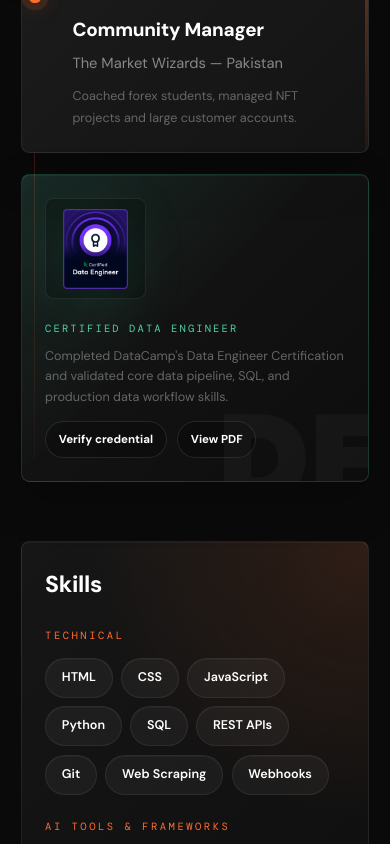
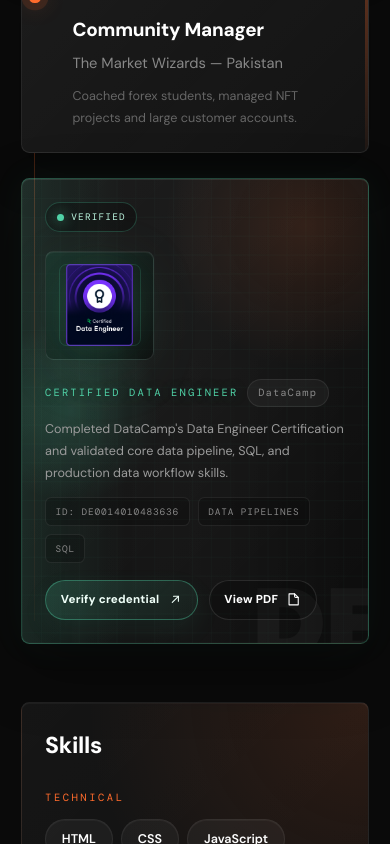
Before and after one commit to akhi-labs/portfolio, a Next.js app: page / in a window 390 px wide. Shown: the part 3705-4549 px from the top of the page. Built offline with nearby package versions, Linux system fonts and the light colour scheme.

Commit message:
Enhance certification card design

```diff
--- a/app/globals.css
+++ b/app/globals.css
@@ -693,98 +693,248 @@ main { padding-top: 60px; }
 .credential-card {
   position: relative;
   display: grid;
-  grid-template-columns: 112px 1fr;
-  gap: 20px;
-  align-items: center;
-  padding: 22px;
-  margin-top: 4px;
-  border: 1px solid rgba(36,154,121,0.28);
+  grid-template-columns: 124px 1fr;
+  gap: 24px;
+  align-items: stretch;
+  padding: 24px 24px 22px;
+  margin-top: 8px;
+  border: 1px solid rgba(80,210,167,0.28);
   border-radius: 8px;
   background:
-    linear-gradient(135deg, rgba(36,154,121,0.16), transparent 46%),
-    linear-gradient(135deg, rgba(255,255,255,0.055), rgba(255,255,255,0.014));
-  box-shadow: inset 0 1px 0 rgba(255,255,255,0.05), 0 18px 44px rgba(0,0,0,0.24);
+    linear-gradient(90deg, rgba(80,210,167,0.11), transparent 30%),
+    radial-gradient(circle at 14% 50%, rgba(80,210,167,0.18), transparent 24%),
+    radial-gradient(circle at 82% 10%, rgba(255,107,44,0.12), transparent 28%),
+    linear-gradient(135deg, rgba(255,255,255,0.07), rgba(255,255,255,0.014));
+  box-shadow:
+    inset 0 1px 0 rgba(255,255,255,0.07),
+    inset 0 0 0 1px rgba(255,255,255,0.015),
+    0 24px 64px rgba(0,0,0,0.32),
+    0 0 36px rgba(80,210,167,0.05);
   overflow: hidden;
+  transition: border-color 0.28s var(--ease-out), transform 0.28s var(--ease-out), box-shadow 0.28s var(--ease-out);
+}
+
+.credential-card::before {
+  content: '';
+  position: absolute;
+  inset: 0;
+  background:
+    linear-gradient(90deg, transparent, rgba(255,255,255,0.06), transparent),
+    linear-gradient(rgba(80,210,167,0.06) 1px, transparent 1px),
+    linear-gradient(90deg, rgba(80,210,167,0.05) 1px, transparent 1px);
+  background-size: 100% 100%, 18px 18px, 18px 18px;
+  background-position: -110% 0, 0 0, 0 0;
+  opacity: 0.45;
+  pointer-events: none;
+}
+
+.credential-card:hover {
+  transform: translateY(-4px);
+  border-color: rgba(80,210,167,0.5);
+  box-shadow:
+    inset 0 1px 0 rgba(255,255,255,0.08),
+    inset 0 0 0 1px rgba(255,255,255,0.02),
+    0 30px 78px rgba(0,0,0,0.4),
+    0 0 46px rgba(80,210,167,0.08);
 }
 
 .credential-card::after {
   content: 'DE';
   position: absolute;
-  right: -10px;
-  bottom: -38px;
+  right: -18px;
+  bottom: -46px;
   font-family: var(--font-poppins), sans-serif;
-  font-size: 118px;
+  font-size: 138px;
   font-weight: 900;
   line-height: 1;
-  color: rgba(255,255,255,0.035);
+  color: rgba(255,255,255,0.04);
   pointer-events: none;
 }
 
+.credential-status {
+  position: absolute;
+  top: 16px;
+  right: 18px;
+  z-index: 2;
+  display: inline-flex;
+  align-items: center;
+  gap: 7px;
+  min-height: 28px;
+  padding: 5px 10px;
+  border: 1px solid rgba(80,210,167,0.24);
+  border-radius: 999px;
+  background: rgba(0,0,0,0.24);
+  color: #bdf7e1;
+  font-family: var(--font-dm-mono), monospace;
+  font-size: 9px;
+  letter-spacing: 1.1px;
+  text-transform: uppercase;
+}
+
+.credential-status span {
+  width: 7px;
+  height: 7px;
+  border-radius: 999px;
+  background: #50d2a7;
+  box-shadow: 0 0 12px rgba(80,210,167,0.8);
+}
+
 .credential-badge-wrap {
-  width: 112px;
-  height: 112px;
+  width: 124px;
+  min-height: 124px;
   display: grid;
   place-items: center;
   border-radius: 8px;
-  background: rgba(0,0,0,0.26);
+  background:
+    linear-gradient(135deg, rgba(80,210,167,0.14), rgba(0,0,0,0.2)),
+    rgba(0,0,0,0.34);
+  border: 1px solid rgba(255,255,255,0.1);
+  box-shadow: inset 0 1px 0 rgba(255,255,255,0.05);
+  position: relative;
+  z-index: 1;
+}
+
+.credential-badge-wrap::before {
+  content: '';
+  position: absolute;
+  inset: 12px;
+  border-radius: 7px;
+  border: 1px solid rgba(80,210,167,0.17);
+  pointer-events: none;
+}
+
+.credential-badge-wrap::after {
+  content: '';
+  position: absolute;
+  inset: 22px;
+  border-radius: 999px;
+  background: rgba(80,210,167,0.1);
+  filter: blur(16px);
+  pointer-events: none;
+}
+
+.credential-badge-wrap img {
+  width: 92px;
+  height: 92px;
+  object-fit: contain;
+  filter: drop-shadow(0 14px 30px rgba(80,210,167,0.2));
+  position: relative;
+  z-index: 1;
+}
+
+.credential-content {
+  position: relative;
+  z-index: 1;
+  min-width: 0;
+  padding: 6px 0 2px;
+}
+
+.credential-heading-row {
+  display: flex;
+  align-items: center;
+  gap: 12px;
+  flex-wrap: wrap;
+}
+
+.credential-eyebrow {
+  display: inline-flex;
+  align-items: center;
+  min-height: 26px;
+  font-family: var(--font-dm-mono), monospace;
+  font-size: 11px;
+  color: #50d2a7;
+  letter-spacing: 2.8px;
+  text-shadow: 0 0 18px rgba(80,210,167,0.28);
+}
+
+.credential-issuer {
+  display: inline-flex;
+  align-items: center;
+  min-height: 24px;
+  padding: 4px 10px;
+  border-radius: 999px;
   border: 1px solid rgba(255,255,255,0.08);
-}
-
-.credential-badge-wrap img {
-  width: 88px;
-  height: 88px;
-  object-fit: contain;
-  filter: drop-shadow(0 12px 26px rgba(36,154,121,0.18));
-}
-
-.credential-eyebrow {
-  display: block;
-  margin-bottom: 6px;
+  background: rgba(255,255,255,0.04);
+  color: var(--text-secondary);
   font-family: var(--font-dm-mono), monospace;
   font-size: 10px;
-  color: #50d2a7;
-  letter-spacing: 2px;
-}
-
-.credential-content h3 {
-  font-size: 18px;
-  font-weight: 800;
-  margin-bottom: 6px;
+  letter-spacing: 1px;
 }
 
 .credential-content p {
-  max-width: 420px;
-  color: var(--text-tertiary);
+  max-width: 540px;
+  color: #9b9b9b;
   font-size: 12px;
-  line-height: 1.6;
-  margin-top: 8px;
+  line-height: 1.75;
+  margin-top: 10px;
+}
+
+.credential-meta {
+  display: flex;
+  flex-wrap: wrap;
+  gap: 8px;
+  margin-top: 13px;
+}
+
+.credential-meta span {
+  display: inline-flex;
+  align-items: center;
+  min-height: 26px;
+  padding: 5px 9px;
+  border-radius: 6px;
+  border: 1px solid rgba(255,255,255,0.075);
+  background: rgba(0,0,0,0.2);
+  color: var(--text-secondary);
+  font-family: var(--font-dm-mono), monospace;
+  font-size: 9px;
+  letter-spacing: 0.8px;
+  text-transform: uppercase;
 }
 
 .credential-actions {
   display: flex;
   flex-wrap: wrap;
   gap: 10px;
-  margin-top: 14px;
+  margin-top: 16px;
 }
 
 .credential-actions a {
   display: inline-flex;
-  min-height: 34px;
   align-items: center;
-  padding: 7px 12px;
+  gap: 8px;
+  min-height: 38px;
+  padding: 8px 14px;
   border-radius: 999px;
-  border: 1px solid rgba(255,255,255,0.1);
+  border: 1px solid rgba(255,255,255,0.11);
   background: rgba(0,0,0,0.2);
   color: var(--text-primary);
   font-size: 11px;
-  font-weight: 700;
-  transition: border-color 0.2s, color 0.2s, transform 0.2s;
+  font-weight: 800;
+  letter-spacing: 0.2px;
+  transition: border-color 0.2s, color 0.2s, transform 0.2s, background 0.2s, box-shadow 0.2s;
+}
+
+.credential-actions a svg {
+  width: 14px;
+  height: 14px;
+  stroke: currentColor;
+  stroke-width: 1.8;
+  stroke-linecap: round;
+  stroke-linejoin: round;
+}
+
+.credential-actions .credential-action-primary {
+  border-color: rgba(80,210,167,0.38);
+  background: linear-gradient(135deg, rgba(80,210,167,0.18), rgba(80,210,167,0.05));
+  color: #effff8;
+  box-shadow: 0 10px 24px rgba(80,210,167,0.08);
 }
 
 .credential-actions a:hover {
   border-color: rgba(80,210,167,0.5);
   color: #50d2a7;
-  transform: translateY(-1px);
+  background: rgba(80,210,167,0.07);
+  transform: translateY(-2px);
 }
 
 .skills-col {
@@ -1568,9 +1718,14 @@ main { padding-top: 60px; }
   .exp-col::before { left: 12px; }
   .exp-card { padding: 22px 22px 22px 48px; }
   .exp-card::before { left: 7px; }
-  .credential-card { grid-template-columns: 1fr; }
-  .credential-badge-wrap { width: 96px; height: 96px; }
-  .credential-badge-wrap img { width: 76px; height: 76px; }
+  .credential-card { grid-template-columns: 1fr; padding: 22px; gap: 18px; }
+  .credential-status { position: static; width: max-content; order: -2; }
+  .credential-badge-wrap { width: 104px; min-height: 104px; order: -1; }
+  .credential-badge-wrap img { width: 78px; height: 78px; }
+  .credential-content { padding: 0; }
+  .credential-heading-row { gap: 8px; }
+  .credential-eyebrow { font-size: 10px; letter-spacing: 2px; }
+  .credential-card::after { font-size: 94px; right: -12px; bottom: -30px; }
   .skills-col { padding: 22px; }
   .tech-stack-intro { margin-bottom: 24px; }
   .section-heading { white-space: normal; }
--- a/app/page.tsx
+++ b/app/page.tsx
@@ -122,15 +122,39 @@ export default function HomePage() {
             ))}
 
             <div className="credential-card">
+              <div className="credential-status" aria-label="Credential verified">
+                <span />
+                Verified
+              </div>
               <div className="credential-badge-wrap">
                 <img src="/certifications/data-engineering-badge.png" alt="DataCamp Data Engineering certification badge" />
               </div>
               <div className="credential-content">
-                <span className="credential-eyebrow">CERTIFIED DATA ENGINEER</span>
+                <div className="credential-heading-row">
+                  <span className="credential-eyebrow">CERTIFIED DATA ENGINEER</span>
+                  <span className="credential-issuer">DataCamp</span>
+                </div>
                 <p>Completed DataCamp&apos;s Data Engineer Certification and validated core data pipeline, SQL, and production data workflow skills.</p>
+                <div className="credential-meta" aria-label="Credential details">
+                  <span>ID: DE0014010483636</span>
+                  <span>Data pipelines</span>
+                  <span>SQL</span>
+                </div>
                 <div className="credential-actions">
-                  <a href="https://www.datacamp.com/certificate/DE0014010483636" target="_blank" rel="noopener noreferrer">Verify credential</a>
-                  <a href="/certifications/DE0014010483636.pdf" target="_blank" rel="noopener noreferrer">View PDF</a>
+                  <a className="credential-action-primary" href="https://www.datacamp.com/certificate/DE0014010483636" target="_blank" rel="noopener noreferrer">
+                    <span>Verify credential</span>
+                    <svg viewBox="0 0 24 24" fill="none" aria-hidden="true">
+                      <path d="M7 17 17 7" />
+                      <path d="M9 7h8v8" />
+                    </svg>
+                  </a>
+                  <a href="/certifications/DE0014010483636.pdf" target="_blank" rel="noopener noreferrer">
+                    <span>View PDF</span>
+                    <svg viewBox="0 0 24 24" fill="none" aria-hidden="true">
+                      <path d="M14 3v4a2 2 0 0 0 2 2h4" />
+                      <path d="M5 3h9l6 6v12H5z" />
+                    </svg>
+                  </a>
                 </div>
               </div>
             </div>
```
